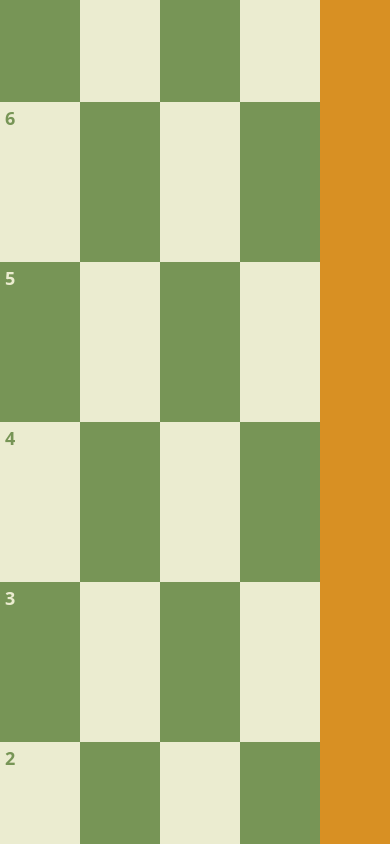
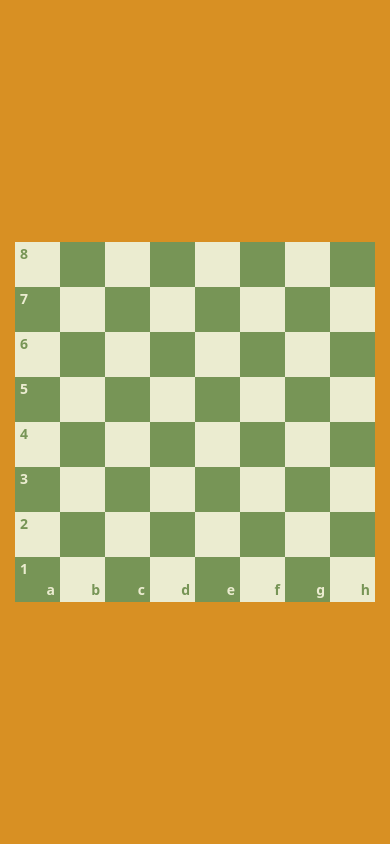
Before and after one commit to MichaelRand0/chess-game, a Next.js app: page / in a window 390 px wide. Shown: the top 844 px of the page. Built offline with nearby package versions, Linux system fonts and the light colour scheme.

Commit message:
:art: work in progress: transformed cells into ICell array

```diff
--- /dev/null
+++ b/src/hooks/cell/index.ts
@@ -0,0 +1,40 @@
+import { useEffect, useState } from "react"
+import { useTheme } from "../theme"
+import { ICell } from "@/models/Cell"
+import { useTable } from "../table"
+
+export const useCell = () => {
+  const [cells, setCells] = useState<ICell[]>([])
+  const { theme } = useTheme()
+  const { cellSize } = useTable()
+  const charArr = ["a", "b", "c", "d", "e", "f", "g", "h"].reverse()
+  const initCells = () => {
+    const newCells:ICell[] = []
+    charArr.forEach((char, charIndex) => {
+      for(let i = 8; i >= 1; i--) {
+        const bgColor = charIndex % 2 === 0 ? i % 2 === 0 ? theme.cellWhite : theme.cellBlack : i % 2 === 0 ? theme.cellBlack : theme.cellWhite
+        const indexColor = charIndex % 2 === 0 ? i % 2 === 0 ? theme.cellBlack : theme.cellWhite : i % 2 === 0 ? theme.cellWhite : theme.cellBlack
+        newCells.push({
+          id: `${char}${i}`,
+          piece: null,
+          colors: {
+            bg: bgColor,
+            index: indexColor
+          },
+          index: {
+            top: i === 8 ? (i - charIndex) : '',
+            bottom: charIndex === 7 ? charArr[i - 1] : ''
+          },
+          size: cellSize
+        })
+      }
+    })
+    setCells(newCells)
+  }
+  useEffect(() => {
+    initCells()
+  }, [])
+  return {
+    cells,
+  }
+}
--- a/src/hooks/table/index.ts
+++ b/src/hooks/table/index.ts
@@ -1,15 +1,14 @@
 import { useEffect, useState } from "react"
 
 export const useTable = () => {
-  const [tableSize, setTableSize] = useState(5120)
-  const [cellSize, setCellSize] = useState(10)
+  const [cellSize, setCellSize] = useState(42)
+
   useEffect(() => {
-    setCellSize(tableSize / 64)
-  }, [tableSize])
+    const width = window.screen.width
+    setCellSize((width * 0.45) * 0.125)
+  }, [])
 
   return {
-    tableSize,
-    setTableSize,
     cellSize,
   }
 }
--- a/src/models/Cell.ts
+++ b/src/models/Cell.ts
@@ -1,9 +1,13 @@
 export interface ICell {
+  id: string
+  piece: null
+  colors: {
+    bg: string
+    index: string
+  }
+  index?: {
+    top?: string | number
+    bottom?: string | number
+  }
   size: number
-  color: {
-    bg: string
-    index?: string
-  }
-  upIndex?: string | number
-  downIndex?: string | number
 }
--- a/src/shared/table/Cell.tsx
+++ b/src/shared/table/Cell.tsx
@@ -2,11 +2,11 @@ import { ICell } from '@/models/Cell'
 import React from 'react'
 
 const Cell = (props: ICell) => {
-  const {size, color, upIndex, downIndex} = props
+  const {id, index, piece, colors, size} = props
   return (
-    <div className='relative' style={{width: size, height: size, backgroundColor: color.bg}}>
-      <div style={{color: color?.index}} className='absolute top-[2px] left-[5px] font-semibold text-lg'>{upIndex}</div>
-      <div style={{color: color?.index}} className='absolute bottom-[2px] right-[5px] font-semibold text-lg'>{downIndex}</div>
+    <div className='relative' style={{width: size, height: size, backgroundColor: colors.bg}}>
+      <div style={{color: colors?.index}} className='absolute top-[2px] left-[5px] font-semibold text-sm lg:text-lg'>{index?.top}</div>
+      <div style={{color: colors?.index}} className='absolute bottom-[2px] right-[5px] font-semibold text-sm lg:text-lg'>{index?.bottom}</div>
     </div>
   )
 }
--- a/src/shared/table/Table.tsx
+++ b/src/shared/table/Table.tsx
@@ -2,56 +2,22 @@ import React from "react"
 import Cell from "./Cell"
 import { useTheme } from "@/hooks/theme"
 import { useTable } from "@/hooks/table"
+import { useCell } from "@/hooks/cell"
 
 type Props = {}
 
 const Table = (props: Props) => {
   const { theme } = useTheme()
   const { cellSize } = useTable()
-
-  const cells = () => {
-    let isBlackOdd = true
-    const cellsArr = []
-    const charArr = ["a", "b", "c", "d", "e", "f", "g", "h"]
-    for (let i = 1; i <= 64; i++) {
-      const colors = {
-        bg: isBlackOdd
-          ? i % 2 === 0
-            ? theme.cellBlack
-            : theme.cellWhite
-          : i % 2 === 0
-          ? theme.cellWhite
-          : theme.cellBlack,
-        index: !isBlackOdd
-          ? i % 2 === 0
-            ? theme.cellBlack
-            : theme.cellWhite
-          : i % 2 === 0
-          ? theme.cellWhite
-          : theme.cellBlack,
-      }
-      const isUpIndex = Number.isInteger((i - 1) / 8 + 1)
-      const upIndex = (72 - (i + 7)) / 8
-      const isDownIndex = 57 - i <= 0
-      const downIndex = charArr[(57 - i) * -1]
-      cellsArr.push(
-        <Cell
-          key={i}
-          size={cellSize}
-          color={colors}
-          upIndex={isUpIndex ? upIndex : ""}
-          downIndex={isDownIndex ? downIndex : ""}
-        />
-      )
-      if (i % 8 === 0) {
-        isBlackOdd = !isBlackOdd
-      }
-    }
-    return cellsArr
-  }
+  const {cells} = useCell()
+  console.log('cells', cells)
   return (
-    <div className="flex flex-wrap" style={{ maxWidth: cellSize * 8 }}>
-      {cells()}
+    <div className="flex flex-wrap" style={{ maxWidth: cellSize * 8}}>
+      {cells.map(cell => {
+        return (
+          <Cell {...cell} size={cellSize} />
+        )
+      })}
     </div>
   )
 }
```
